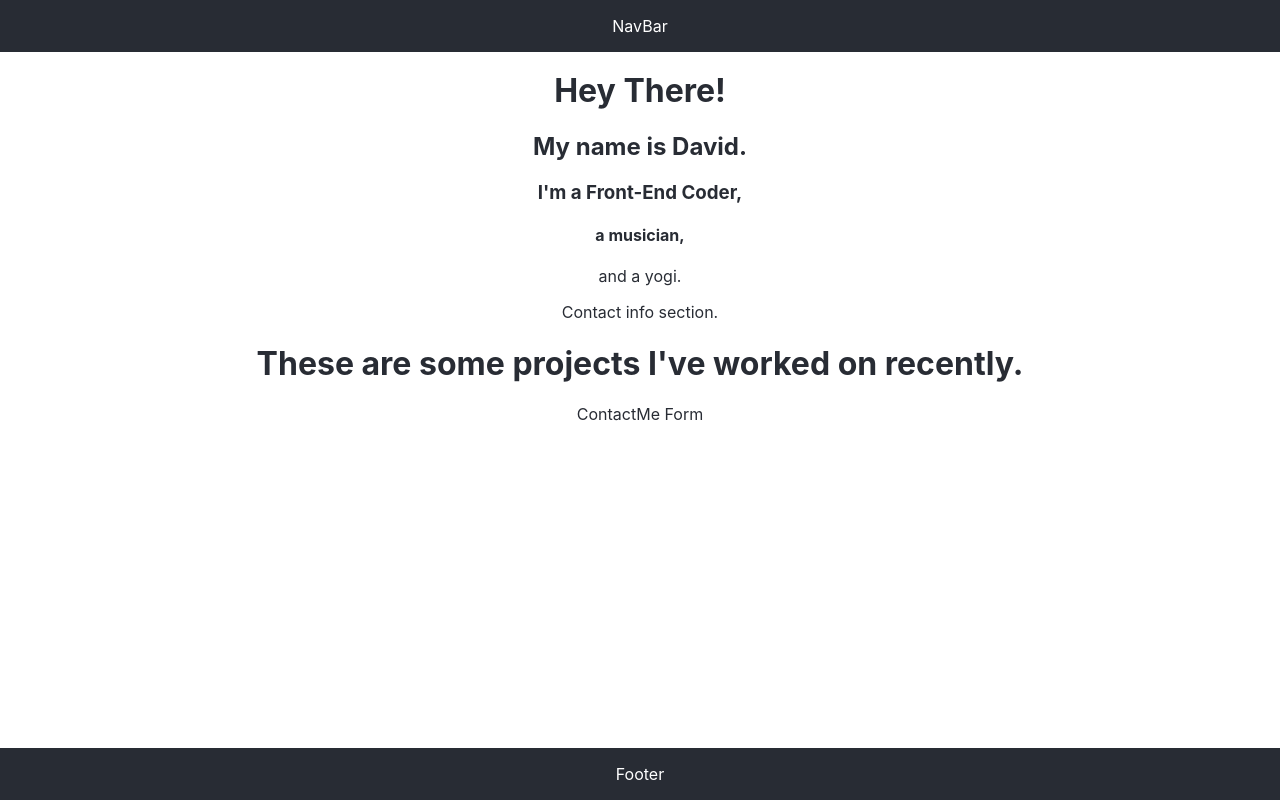
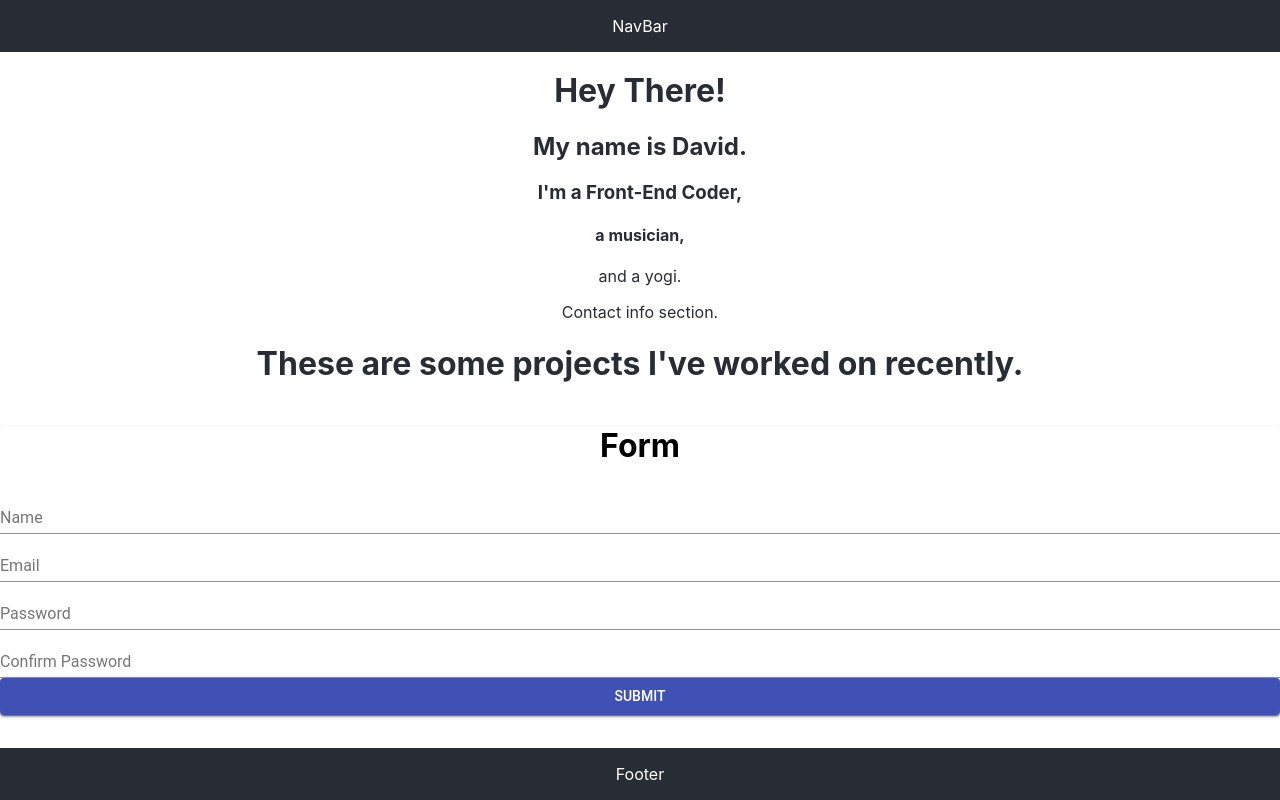
Before and after one commit to davidhickey/2019-website, a React (Create React App) app: page / in a window 1280 px wide. Built offline with nearby package versions, Linux system fonts and the light colour scheme.

Commit message:
adds form boilerplante

```diff
--- a/src/App.js
+++ b/src/App.js
@@ -4,6 +4,8 @@ import './App.css';
 import NavBar from './components/NavBar';
 import Page from './components/Page';
 import Footer from './components/Footer';
+import InputForm from './InputForm'
+
 
 
 class App extends Component {
@@ -16,6 +18,9 @@ class App extends Component {
         <div className="App-body">
           <Page/>
         </div>
+        <div>
+          <InputForm/>
+        </div>
           <footer className="App-footer">
             <Footer/>
           </footer>
--- /dev/null
+++ b/src/InputForm/form.js
@@ -0,0 +1,45 @@
+import React from "react";
+import Button from "@material-ui/core/Button";
+import TextField from "@material-ui/core/TextField";
+
+export const Form = (props) => {
+  return (
+   <form onSubmit={() => {}}>
+     <TextField
+       id="name"
+       name="name"
+       label="Name"
+       fullWidth
+
+     />
+     <TextField
+       id="email"
+       name="email"
+       label="Email"
+       fullWidth
+     />
+     <TextField
+       id="password"
+       name="password"
+       label="Password"
+       fullWidth
+       type="password"
+     />
+     <TextField
+       id="confirmPassword"
+       name="confirmPassword"
+       label="Confirm Password"
+       fullWidth
+       type="password"
+     />
+     <Button
+       type="submit"
+       fullWidth
+       variant="raised"
+       color="primary"
+     >
+       Submit
+     </Button>
+   </form>
+ );
+};
--- /dev/null
+++ b/src/InputForm/index.js
@@ -0,0 +1,44 @@
+import React, { Component } from "react";
+import { Formik } from "formik";
+import withStyles from "@material-ui/core/styles/withStyles";
+import { Form } from "./form";
+import Paper from "@material-ui/core/Paper";
+
+const styles = theme => ({
+ paper: {
+   marginTop: theme.spacing.unit * 8,
+   display: "flex",
+   flexDirection: "column",
+   alignItems: "center",
+   padding: `${theme.spacing.unit * 5}px ${theme.spacing.unit * 5}px ${theme
+     .spacing.unit * 5}px`
+ },
+ container: {
+   maxWidth: "200px"
+ }
+});
+
+class InputForm extends Component {
+ constructor(props) {
+   super(props);
+   this.state = {};
+ }
+
+ render() {
+   const classes = this.props;
+   return (
+     <React.Fragment>
+          <div className={classes.container}>
+         <Paper elevation={1} className={classes.paper}>
+           <h1>Form</h1>
+           <Formik
+             render={props => <Form {...props} />}
+           />
+         </Paper>
+       </div>
+     </React.Fragment>
+   );
+ }
+}
+
+export default withStyles(styles)(InputForm);
--- a/src/components/ContactMe.js
+++ /dev/null
@@ -1,31 +0,0 @@
-import React, { Component } from 'react';
-
-// import {FormLabel, FormHelperText, Input, InputLabel, FormControl} from '@material-ui/core';
-import { Formik, Form, Field, ErrorMessage } from 'formik';
-
-// import FormHelperText from '@material-ui/core';
-// import Input from '@material-ui/core/Input';
-// import InputLabel from '@material-ui/core/InputLabel';
-// import FormControl from '@material-ui/core/FormControl';
-
-
-class ContactMe extends Component {
-  constructor() {
-    super();
-  }
-
-
-
-  render() {
-    return (
-
-      <p>{"ContactMe Form"}</p>
-
-
-    );
-  }
-
-
-}
-
-export default ContactMe;
--- a/src/components/Page.js
+++ b/src/components/Page.js
@@ -1,7 +1,7 @@
 import React, { Component } from 'react';
 import AboutMe from './AboutMe';
 import Portfolio from './Portfolio';
-import ContactMe from './ContactMe';
+
 
 
 
@@ -21,11 +21,7 @@ class Page extends Component {
         <div>
         <Portfolio/>
         </div>
-        <div>
-        <ContactMe/>
-        </div>
       </div>
-
     );
   }
 }
```
